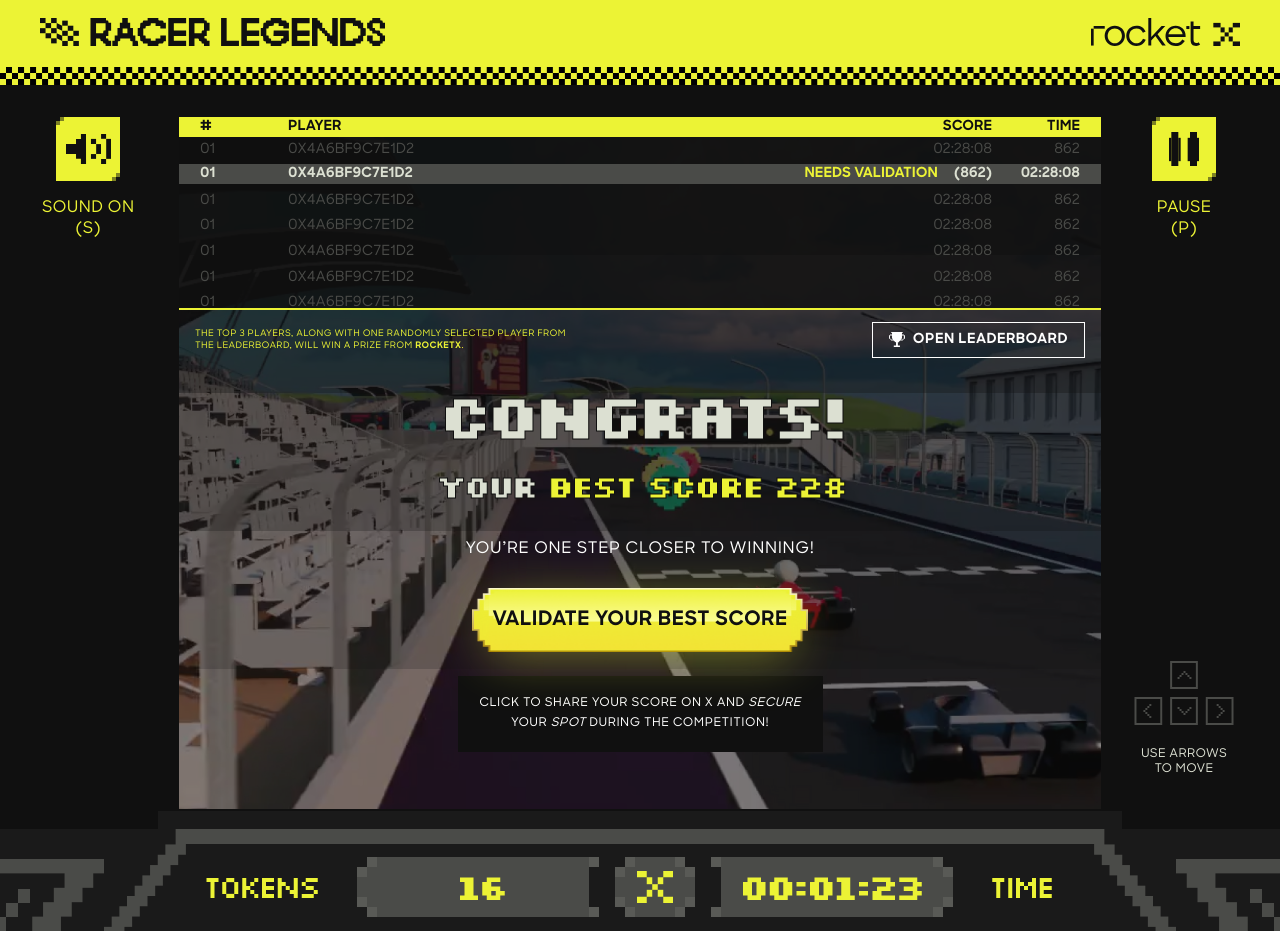
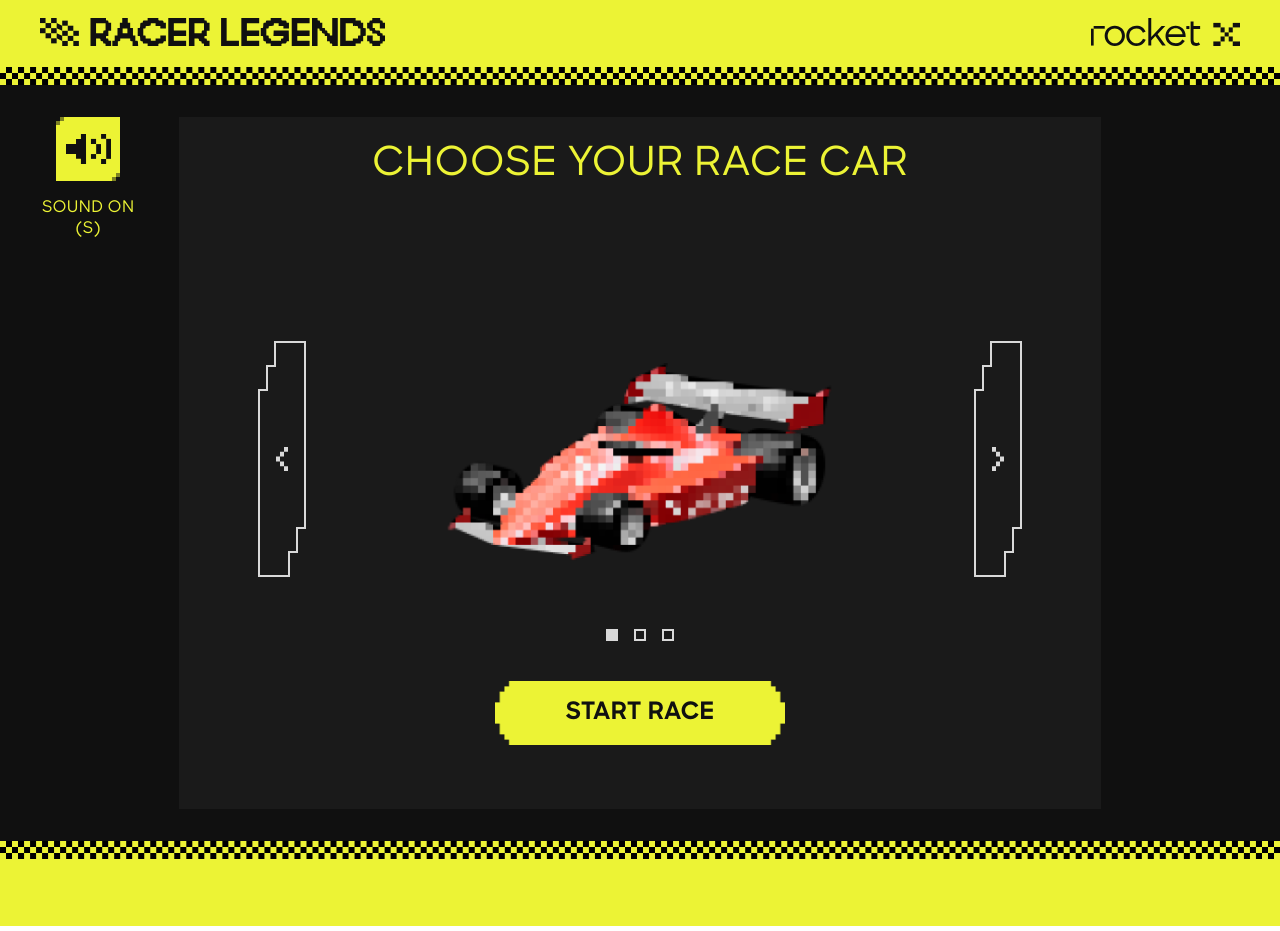
Before and after one commit to MicBaranoff/race-token, a Vue app in the folder race/: page / in a window 1280 px wide. Built offline with nearby package versions, Linux system fonts and the light colour scheme; a web font is replaced by a local one.

Commit message:
feat: result screen

```diff
--- a/race/src/components/Main.vue
+++ b/race/src/components/Main.vue
@@ -9,8 +9,8 @@
   <div class="main-container">
     <Header />
     <!--    <Start />-->
-    <!--    <ChooseCar />-->
-    <Game />
+    <ChooseCar />
+    <!--    <Game />-->
   </div>
 </template>
 
--- a/race/src/components/screens/ChooseCar.vue
+++ b/race/src/components/screens/ChooseCar.vue
@@ -1,29 +1,29 @@
 <script setup>
-import {ref, computed} from "vue";
+import { ref, computed } from 'vue';
 
-import Footer from "@/components/common/Footer.vue";
-import CButton from "@/components/ui/CButton.vue";
-import CButtonIconWithText from "@/components/ui/CButtonIconWithText.vue";
+import Footer from '@/components/common/Footer.vue';
+import CButton from '@/components/ui/CButton.vue';
+import CButtonIconWithText from '@/components/ui/CButtonIconWithText.vue';
 
-import cars from "@/configs/cars.js";
+import cars from '@/configs/cars.js';
 
 const currentCarIndex = ref(0);
 
 const currentCarImage = computed(() => {
   return cars[currentCarIndex.value].image;
-})
+});
 
 const goNext = () => {
   if (currentCarIndex.value === cars.length - 1) return;
 
   currentCarIndex.value++;
-}
+};
 
 const goPrev = () => {
   if (currentCarIndex.value === 0) return;
 
   currentCarIndex.value--;
-}
+};
 </script>
 
 <template>
@@ -31,21 +31,41 @@
     <div class="choose-car__holder">
       <div class="choose-car__container">
         <div class="choose-car__title">
-          <h2 class="choose-car__font choose-car__font--title">CHOOSE YOUR RACE CAR</h2>
+          <h2 class="choose-car__font choose-car__font--title">
+            CHOOSE YOUR RACE CAR
+          </h2>
         </div>
 
         <div class="choose-car__picker">
-          <button @click="goPrev" class="choose-car__arrow choose-car__arrow--prev">
-            <img src="/images/nav/prev.svg" alt="">
-            <img src="/images/nav/prev-active.svg" alt="">
+          <button
+            @click="goPrev"
+            class="choose-car__arrow choose-car__arrow--prev"
+          >
+            <img src="/images/nav/prev.svg" alt="" />
+            <img src="/images/nav/prev-active.svg" alt="" />
           </button>
           <div class="choose-car__picker-picture">
-            <img :src="currentCarImage" alt="">
+            <img :src="currentCarImage" alt="" />
           </div>
-          <button @click="goNext" class="choose-car__arrow choose-car__arrow--next">
-            <img src="/images/nav/next.svg" alt="">
-            <img src="/images/nav/next-active.svg" alt="">
+          <button
+            @click="goNext"
+            class="choose-car__arrow choose-car__arrow--next"
+          >
+            <img src="/images/nav/next.svg" alt="" />
+            <img src="/images/nav/next-active.svg" alt="" />
           </button>
+        </div>
+
+        <div class="choose-car__dots">
+          <button
+            v-for="(item, index) in cars"
+            :key="item.id + 'dot'"
+            :class="[
+              'choose-car__dot',
+              { 'choose-car__dot--active': index === currentCarIndex },
+            ]"
+            @click="currentCarIndex = index"
+          ></button>
         </div>
 
         <div class="choose-car__button choose-car__button--main">
@@ -54,10 +74,11 @@
       </div>
 
       <CButtonIconWithText class="choose-car__sound-btn" icon="sound-on">
-        sound on <br> (S)
+        sound on <br />
+        (S)
       </CButtonIconWithText>
     </div>
-    <Footer/>
+    <Footer />
   </div>
 </template>
 
@@ -75,6 +96,26 @@
     }
   }
 
+  &__dots {
+    display: flex;
+    align-items: center;
+    justify-content: center;
+    gap: 16px;
+    margin-top: 42px;
+  }
+
+  &__dot {
+    -webkit-appearance: none;
+    background: none;
+    border: 2px solid #d9d9d9;
+    width: 12px;
+    height: 12px;
+
+    &--active {
+      background: #d9d9d9;
+    }
+  }
+
   &__sound-btn {
     position: absolute;
     top: 32px;
@@ -86,7 +127,7 @@
     margin-bottom: 158px;
   }
 
-  &__holder{
+  &__holder {
     display: flex;
     align-items: center;
     justify-content: center;
@@ -114,14 +155,14 @@
   &__button {
     display: flex;
     justify-content: center;
-    margin-top: 96px;
+    margin-top: 40px;
   }
 
   &__arrow {
     width: 48px;
     height: 256px;
 
-    &:active{
+    &:active {
       scale: 0.95;
     }
 
@@ -134,7 +175,7 @@
         display: none;
       }
       img:last-child {
-       display: block;
+        display: block;
       }
     }
 
--- a/race/src/components/screens/Start.vue
+++ b/race/src/components/screens/Start.vue
@@ -1,39 +1,55 @@
 <script setup>
-  import RacerLogoIcon from '@/assets/svg/racer-legends-main-yellow.svg';
-
-  import CButton from "@/components/ui/CButton.vue";
-  import CButtonIcon from "@/components/ui/CButtonIcon.vue";
+import CButton from '@/components/ui/CButton.vue';
+import CButtonIcon from '@/components/ui/CButtonIcon.vue';
 </script>
 
 <template>
   <div class="start-screen">
     <div class="start-screen__holder">
       <div class="start-screen__video">
-        <RacerLogoIcon class="start-screen__logo" />
+        <img src="/images/start-logo.svg" class="start-screen__logo" />
       </div>
 
       <div class="start-screen__main">
         <div class="start-screen__decor start-screen__decor--bottom"></div>
+        <div class="start-screen__main-container">
           <div class="start-screen__col">
             <div class="start-screen__button--row">
               <CButtonIcon icon="sound-on" />
-            <span class="start-screen__font start-screen__font--button">sound off <br> (S)</span>
+              <span class="start-screen__font start-screen__font--button"
+                >sound off <br />
+                (S)</span
+              >
             </div>
           </div>
 
           <div class="start-screen__center">
-          <CButton class="start-screen__button start-screen__button--default" theme="black">start</CButton>
+            <CButton
+              class="start-screen__button start-screen__button--default"
+              theme="black"
+              >start</CButton
+            >
             <CButton>rating</CButton>
           </div>
 
           <div class="start-screen__col">
-          <div class="start-screen__button--row start-screen__button--row--reverse">
-            <span class="start-screen__font start-screen__font--button">check out leaderboard</span>
+            <div
+              class="start-screen__button--row start-screen__button--row--reverse"
+            >
+              <span class="start-screen__font start-screen__font--button"
+                >check out leaderboard</span
+              >
               <CButtonIcon icon="rating" />
             </div>
-          <div class="start-screen__button--row start-screen__button--row--reverse">
-            <span class="start-screen__font start-screen__font--button">follow <br> us on x</span>
+            <div
+              class="start-screen__button--row start-screen__button--row--reverse"
+            >
+              <span class="start-screen__font start-screen__font--button"
+                >follow <br />
+                us on x</span
+              >
               <CButtonIcon icon="x" />
+            </div>
           </div>
         </div>
       </div>
@@ -44,6 +60,7 @@
 <style scoped lang="scss">
 .start-screen {
   width: 100%;
+  background: $color-primary;
 
   &__font {
     &--button {
@@ -64,7 +81,6 @@
 
   &__logo {
     width: 556px;
-    height: 210px;
     position: absolute;
     top: 50%;
     left: 50%;
@@ -72,11 +88,15 @@
   }
 
   &__main {
-    background: $color-primary;
     position: relative;
     height: 345px;
     padding: 40px;
+  }
 
+  &__main-container {
+    max-width: 1280px;
+    height: 100%;
+    margin: 0 auto;
     display: flex;
     align-items: flex-end;
     justify-content: space-between;
@@ -118,7 +138,7 @@
       right: 0;
       width: 100%;
       height: 54px;
-      background: url("/images/bottom-decor.png") center / 1280px 100% repeat-x;
+      background: url('/images/bottom-decor.png') center / 1280px 100% repeat-x;
     }
   }
 }
```
Lines whose indentation alone changed are shown as unchanged.
